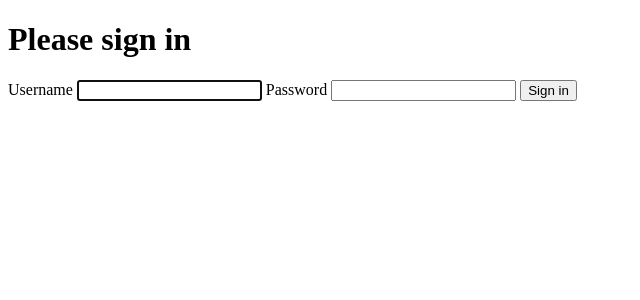
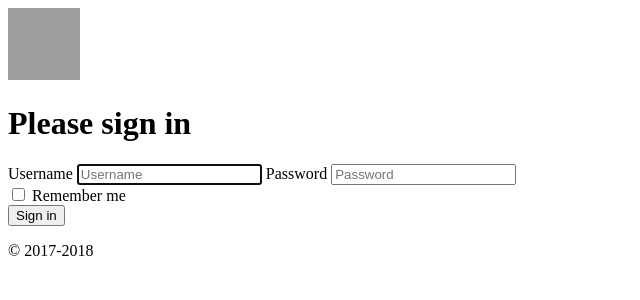
Before and after one commit to brunod34/symfonyExo1, a Symfony app: template templates/security/login.html.twig in a window 1280 px wide. Shown: the top 300 px of the page, without its empty margins (0-640 px from the left). Run offline with Twig, Linux system fonts and the light colour scheme; the template is opened without the code that fills it, so the values that code supplies are empty; some libraries are stand-ins or nearby versions; grey boxes are pictures that could not be loaded.

Commit message:
[security] Customize login, authenticator & navbar

```diff
--- a/src/Security/AppCustomLoginFormAuthenticator.php
+++ b/src/Security/AppCustomLoginFormAuthenticator.php
@@ -46,9 +46,7 @@
             return new RedirectResponse($targetPath);
         }
 
-        // For example:
-        // return new RedirectResponse($this->urlGenerator->generate('some_route'));
-        throw new \Exception('TODO: provide a valid redirect inside '.__FILE__);
+        return new RedirectResponse($this->urlGenerator->generate('homepage'));
     }
 
     protected function getLoginUrl(Request $request): string
--- a/templates/_navbar.html.twig
+++ b/templates/_navbar.html.twig
@@ -16,5 +16,11 @@
                 {% endfor %}
             </ul>
         </div>
+        <div class="vr"></div>
+        {% if is_granted('IS_AUTHENTICATED') %}
+            <a href="{{ logout_path() }}" class="btn btn-primary">Logout ({{ app.user.username }})</a>
+        {% else %}
+            <a href="{{ path('app_login') }}" class="btn btn-primary">Login</a>
+        {% endif %}
     </div>
 </nav>
--- a/templates/base.html.twig
+++ b/templates/base.html.twig
@@ -14,7 +14,7 @@
 </head>
 <body>
 {% block body %}
-    <main class="container">
+    <main class="container {% block mainClass '' %}">
         {% block navbar %}
             {{ render(controller('App\\Controller\\NavBarController::main')) }}
         {% endblock navbar %}
--- a/templates/security/login.html.twig
+++ b/templates/security/login.html.twig
@@ -2,41 +2,34 @@
 
 {% block title %}Log in!{% endblock %}
 
-{% block body %}
-<form method="post">
+{% block mainClass 'text-center ' %}
+{% block main %}
+    <form class="container form-signin" method="post">
         {% if error %}
             <div class="alert alert-danger">{{ error.messageKey|trans(error.messageData, 'security') }}</div>
         {% endif %}
 
         {% if app.user %}
             <div class="mb-3">
-            You are logged in as {{ app.user.userIdentifier }}, <a href="{{ path('app_logout') }}">Logout</a>
+                You are logged in as {{ app.user.userIdentifier }}, <a href="{{ logout_path() }}">Logout</a>
             </div>
         {% endif %}
 
+        <img class="mb-4" src="https://getbootstrap.com/docs/4.0/assets/brand/bootstrap-solid.svg" alt="" width="72" height="72">
         <h1 class="h3 mb-3 font-weight-normal">Please sign in</h1>
-    <label for="inputUsername">Username</label>
-    <input type="text" value="{{ last_username }}" name="username" id="inputUsername" class="form-control" autocomplete="username" required autofocus>
-    <label for="inputPassword">Password</label>
-    <input type="password" name="password" id="inputPassword" class="form-control" autocomplete="current-password" required>
-
+        <label for="inputUsername" class="sr-only">Username</label>
+        <input name="username" type="text" value="{{ last_username }}" id="inputUsername" class="form-control" placeholder="Username" required="required" autofocus="autofocus">
+        <label for="inputPassword" class="sr-only">Password</label>
+        <input name="password" type="password" id="inputPassword" class="form-control" autocomplete="current-password" placeholder="Password" required="">
+        <div class="checkbox mb-3">
+            <label>
+                <input type="checkbox" value="_remember_me"> Remember me
+            </label>
+        </div>
+        <button class="btn btn-lg btn-primary btn-block" type="submit">Sign in</button>
+        <p class="mt-5 mb-3 text-muted">© 2017-2018</p>
         <input type="hidden" name="_csrf_token"
                value="{{ csrf_token('authenticate') }}"
         >
-
-    {#
-        Uncomment this section and add a remember_me option below your firewall to activate remember me functionality.
-        See https://symfony.com/doc/current/security/remember_me.html
-
-        <div class="checkbox mb-3">
-            <label>
-                <input type="checkbox" name="_remember_me"> Remember me
-            </label>
-        </div>
-    #}
-
-    <button class="btn btn-lg btn-primary" type="submit">
-        Sign in
-    </button>
     </form>
 {% endblock %}
```
Lines whose indentation alone changed are shown as unchanged.
